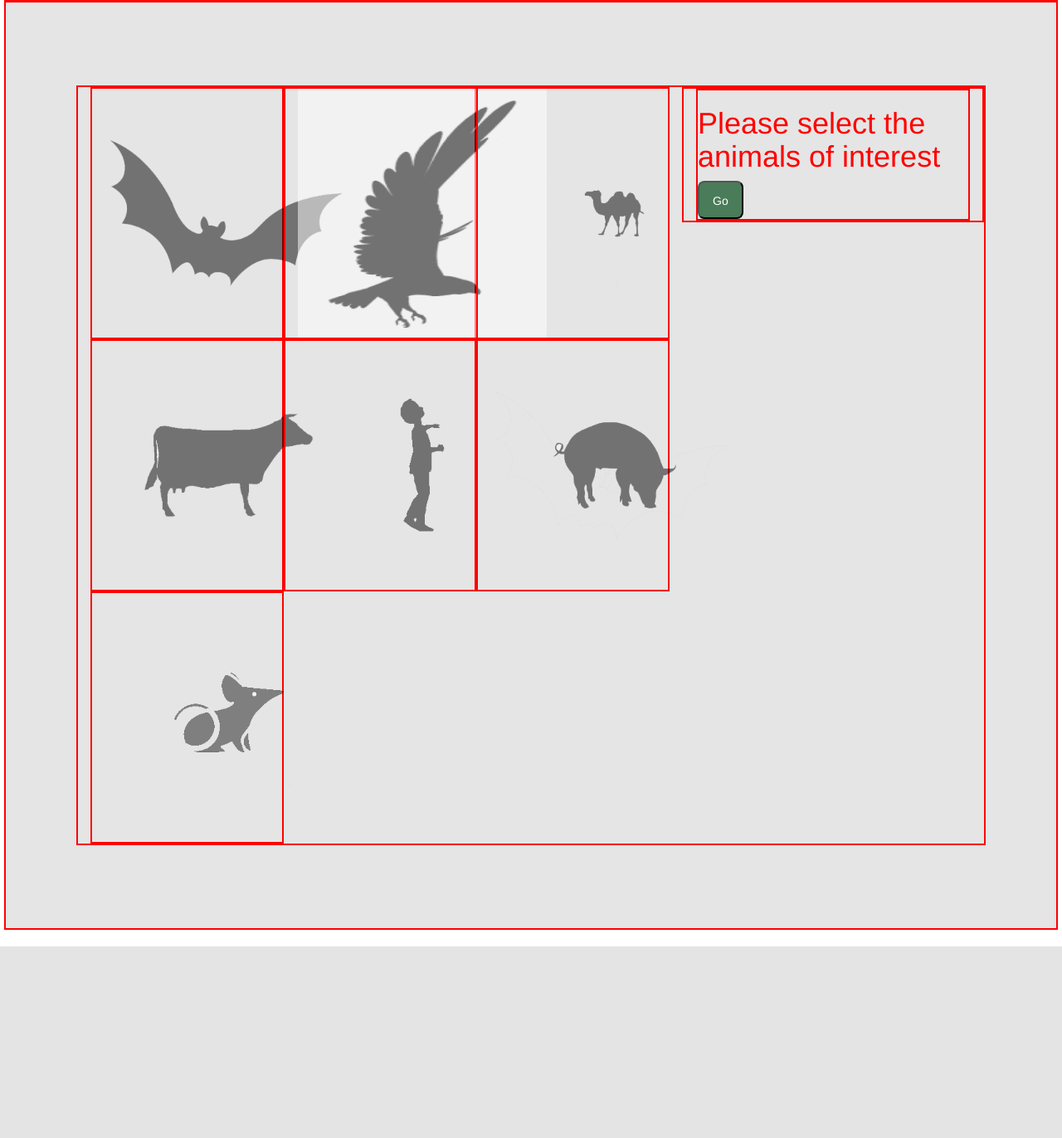
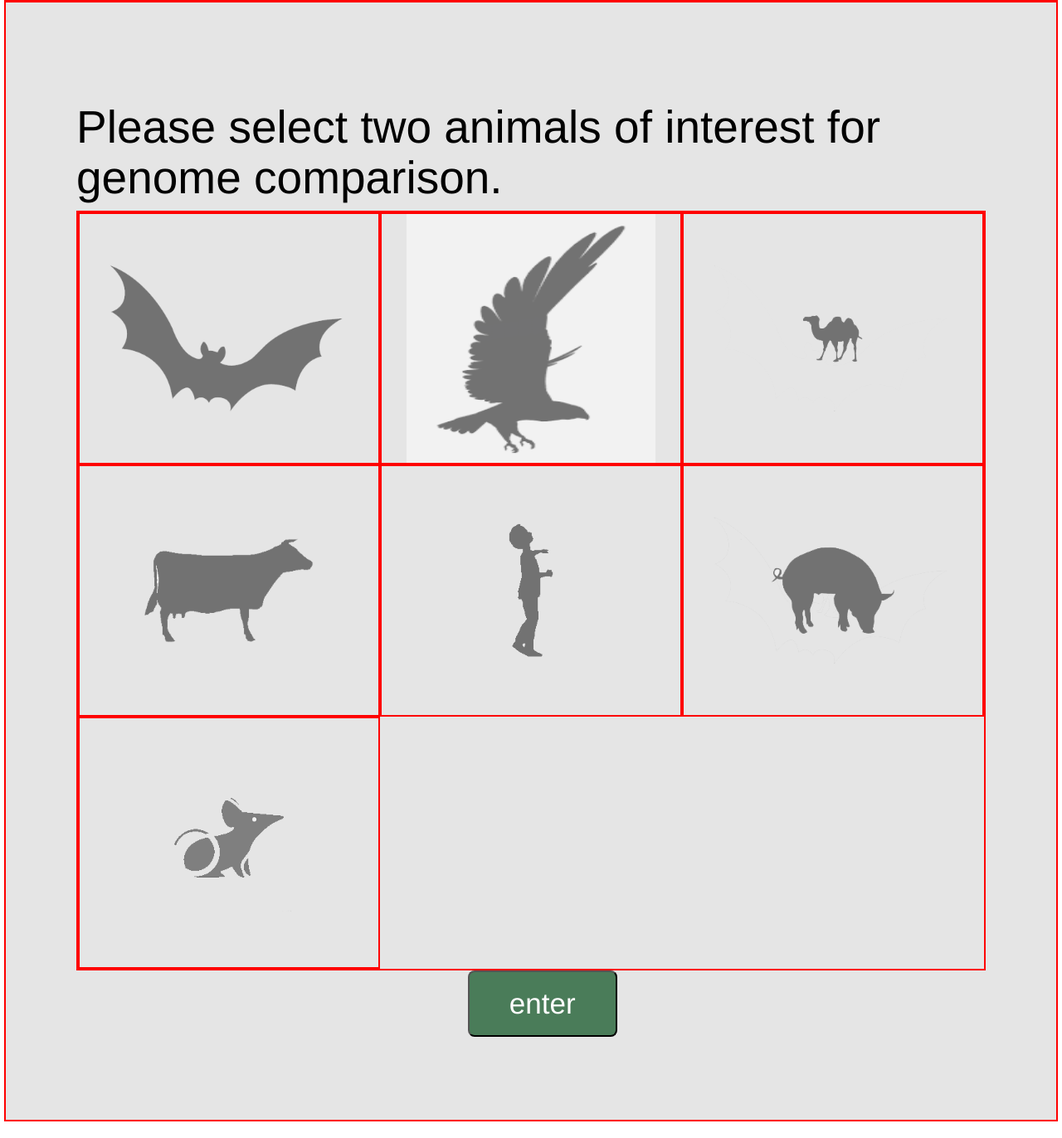
Before and after one commit to abdulamaher/covid_evolutioanry_analysis, a Flask app: page / in a window 1280 px wide. Shown: the part 717-2089 px from the top of the page at 83% size. Before the commit the page ends 1858 px from the top, so only its background shows below. Run offline with Flask 2, Linux system fonts and the light colour scheme; some libraries are stand-ins or nearby versions.

Commit message:
Reorganized choosing animals section.

```diff
--- a/web/static/css/main.css
+++ b/web/static/css/main.css
@@ -5,15 +5,6 @@ body {
     padding: 20px;
     font-family: Raleway, Helvetica, Arial, sans-serif;
     color: #444;
-}
-
-.row.display-flex {
-  display: flex;
-  flex-wrap: wrap;
-}
-.row.display-flex > [class*='col-'] {
-  display: flex;
-  flex-direction: column;
 }
 
 .nav {
@@ -77,18 +68,21 @@ body {
     opacity: 1 !important;
 }
 
-.home_select_r {}
-    .home_select_r h1 {
-        color:red;
-    }
-    .home_select_r .home_select_r_content {
-        border: 2px solid red;
+
+.home_select_instructions {
+}
+    .home_select_instructions h1 {
+        color:black;
+        font-size: 55px;
     }
 
 .button {
-    padding: 12px 16px 10px 16px;
+    width: 180px;
+    height: 80px;
+    padding: 10px 16px 10px 16px;
     transition: 0.3s;
     background-color: #4A7C59;
+    font-size: 35px;
     color: white;
     border-radius: 8px;
 }
--- a/web/templates/home_page.html
+++ b/web/templates/home_page.html
@@ -16,24 +16,23 @@
 
 	<section class="home_select row">
 		<div style="max-width: 1920px; margin: auto">
+			<div class="home_select_instructions row">
+				<h1> Please select two animals of interest for genome comparison. </h1>
+			</div>
+
 			<div class="row" style="border: 2px solid red;">
-				<div class="col-lg-8 col-xs-12">
 
 				{% for animal in animals %}
 					<div class="col-lg-4 col-xs-12" style="border: 2px solid red">
 						<img class="home_icons" id={{animal}} src="{{url_for('static', filename='images/' + animal + '.png')}}" onclick="iconClickHandler(this)"> </img>
 					</div>
 				{% endfor %}
-
+			</div>
+			<div class="home_select_submit row">
+				<div class="col-lg-5"> </div>
+				<div class="col-lg-2">
+					<button class="button onclick="getResultClickHandler(this)"> enter </button>
 				</div>
-
-				<div class="home_select_r col-lg-4 col-xs-12 align-self-center" style="border: 2px solid red">
-					<div class="home_select_r_content">
-						<h1> Please select the animals of interest </h1>
-						<button class="button" onclick="getResultClickHandler(this)"> Go </button>
-					</div>
-				</div>
-
 			</div>
 		</div>
 	</section>
```
